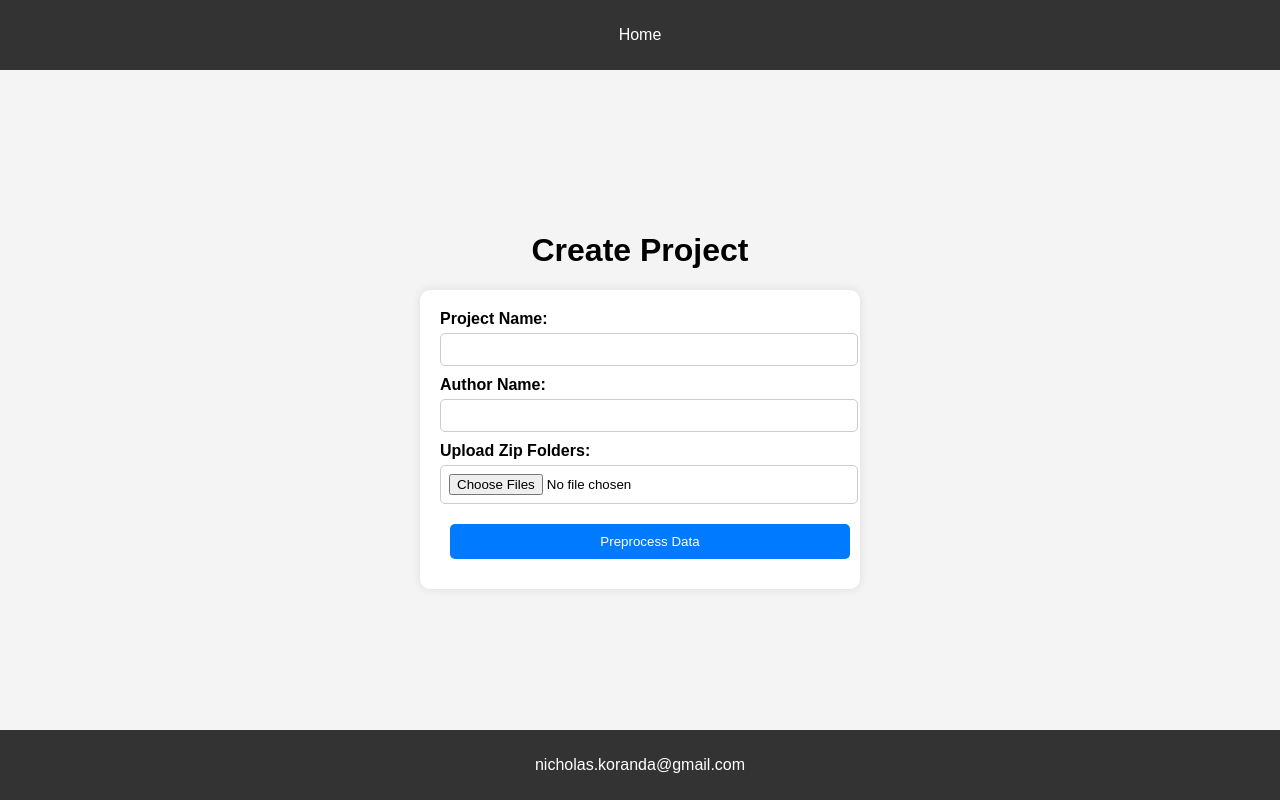
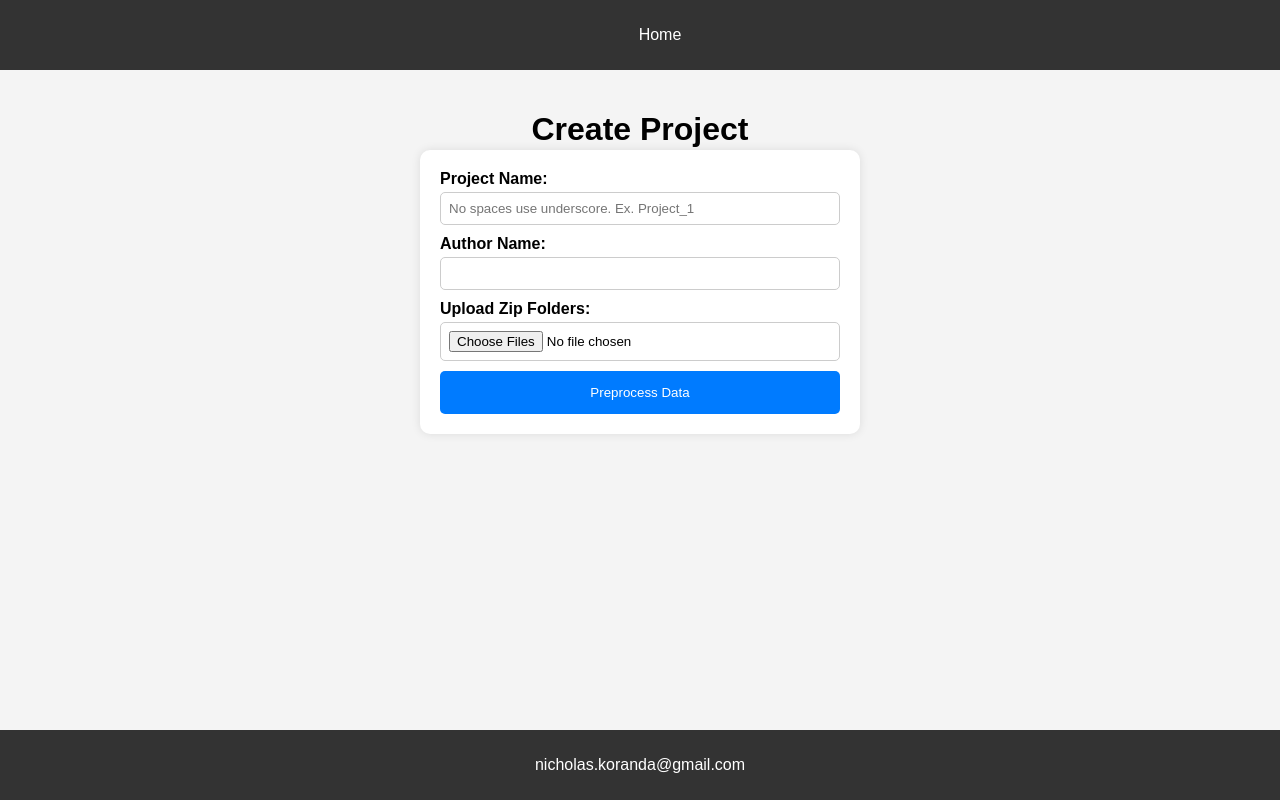
Before and after one commit to nkoranda97/ddl_website, a Flask app: page /upload in a window 1280 px wide. Run offline with Flask 3, Linux system fonts and the light colour scheme.

Commit message:
made styling a bit better, added loading icon and better delete button

```diff
--- a/flask_app/__init__.py
+++ b/flask_app/__init__.py
@@ -38,4 +38,6 @@ def create_app(test_config = None):
     from . import analyze
     app.register_blueprint(analyze.bp)
 
+
+
     return app
--- /dev/null
+++ b/flask_app/static/scripts.js
@@ -0,0 +1,3 @@
+function showLoading() {
+    document.getElementById('loader').style.display = 'block';
+}
--- a/flask_app/static/styles.css
+++ b/flask_app/static/styles.css
@@ -1,27 +1,33 @@
+html,
+body,
+  {
+  height: 100%;
+}
+
+/* style will apply to everything on screen */
+/* don't add too many styles here */
 body {
   font-family: Arial, sans-serif;
-    margin: 0;
-    padding: 0;
+  margin: 0;   /* no whitespace around page */
   background-color: #f4f4f4;
-    display: flex;
-    flex-direction: column;
-    min-height: 100vh;
+  display: flex; /* Defines the container as a flex container  */
+  flex-direction: column;   /* Stack items on top of eachother */
+  min-height: 100vh; /* take up at least full height of screen */
 }
 
+/* -------------------------- HEADER STYLING ----------------------------- */
 header {
+  text-align: center;
+  /* horizontally center links */
   background-color: #333;
   color: #fff;
   padding: 10px 0;
-    text-align: center;
 }
 
-nav ul {
-    list-style: none;
-    padding: 0;
-}
-
+/* applies to each navigation link, in your case just home */
 nav ul li {
   display: inline;
+  /* place horizontally next to eachother in a row */
   margin: 0 10px;
 }
 
@@ -30,58 +36,89 @@ nav ul li a {
   text-decoration: none;
 }
 
-main {
-    flex: 1;
-    display: flex;
-    justify-content: center;
-    align-items: center;
-    padding: 20px;
-    text-align: center;
-}
-
+/* -------------------------- FOOTER STYLING ----------------------------- */
 footer {
   background-color: #333;
   color: #fff;
-    text-align: center;
+  text-align: center; /* horizontally center text */
   padding: 10px 0;
+  margin-top: auto;
+}
+
+/* -------------------------- MAIN STYLING ----------------------------- */
+/* applies to all main content that's not in header or footer */
+
+main {
+  padding: 20px;
+  text-align: center; /* horizontally center all items */
+}
+
+h1 {
+  margin-bottom: 2px;
 }
 
 .button {
-    display: inline-block;
-    padding: 10px 20px;
-    margin: 10px;
-    background-color: #007BFF;
+  padding: 14px 20px;
+  background-color: #007bff;
   color: #fff;
   text-decoration: none;
   border-radius: 5px;
-    border: none;
-    cursor: pointer;
 }
+
+.buttonsRow {
+  padding-top: 36px;
+  margin: auto; /* horizontally center */
+  display: flex;
+  flex-direction: row;   /* Stack items next to eachother */
+  gap: 10px; /* spacing between buttons */
+}
+
 
 .button:hover {
   background-color: #0056b3;
 }
 
+.container {
+   background-color: #fff;
+  border-radius: 10px;
+  box-shadow: 0 0 10px rgba(0, 0, 0, 0.1);
+  width: 400px;
+  padding: 20px;
+  display: flex;
+  /* places inputs on top of eachother and fill width */
+  flex-direction: column;
+  text-align: left;
+  /* horizontally center */
+  margin: auto;
+}
+
 form {
   background-color: #fff;
-    padding: 20px;
   border-radius: 10px;
   box-shadow: 0 0 10px rgba(0, 0, 0, 0.1);
-    display: inline-block;
+  width: 400px;
+  padding: 20px;
+  display: flex;
+  /* places inputs on top of eachother and fill width */
+  flex-direction: column;
   text-align: left;
-    width: 100%;
-    max-width: 400px;
+  /* horizontally center */
+  margin: auto;
+}
+
+form.inline {
+    padding: 0; /* Remove padding for inline forms */
+    margin: 0; /* Remove margin for inline forms */
+    display: inline; /* Ensure the form is displayed inline */
   }
 
 form label {
-    display: block;
-    margin-bottom: 5px;
   font-weight: bold;
+  margin-bottom: 4px;
 }
 
 form input[type="text"],
 form input[type="file"] {
-    width: 100%;
   padding: 8px;
   margin-bottom: 10px;
   border: 1px solid #ccc;
@@ -89,9 +126,7 @@ form input[type="file"] {
 }
 
 form button {
-    width: 100%;
-    padding: 10px;
-    background-color: #007BFF;
+  background-color: #007bff;
   color: #fff;
   border: none;
   border-radius: 5px;
@@ -102,9 +137,63 @@ form button:hover {
   background-color: #0056b3;
 }
 
-.container {
-    display: flex;
-    justify-content: center;
-    align-items: center;
-    width: 100%;
+.delete-button {
+    background-color: transparent;
+    border: none;
+    color: #767778;
+    cursor: pointer;
+    font-size: 16px;
+    padding: none;
+    outline: none;
 }
+
+.delete-button i {
+    pointer-events: none; /* Prevents the icon from capturing the click event */
+}
+
+/* Table styling */
+table {
+    width: auto; /* Adjust width to fit content */
+    border-collapse: collapse;
+    margin: 0 auto 20px auto; /* Center the table horizontally */
+    table-layout: auto; /* Adjust column widths based on content */
+  }
+
+  table th, table td {
+    padding: 12px;
+    border: 1px solid #ddd;
+    text-align: center;
+    white-space: nowrap; /* Prevent wrapping of cell content */
+  }
+
+  table th {
+    background-color: #f2f2f2;
+  }
+
+  table tr:nth-child(even) {
+    background-color: #f9f9f9;
+  }
+
+  table tr:hover {
+    background-color: #f1f1f1;
+  }
+
+
+.loader {
+    border: 8px solid #f3f3f3;
+    border-radius: 50%;
+    border-top: 8px solid #999da0;
+    width: 30px;
+    height: 30px;
+    animation: spin 2s linear infinite;
+    position: fixed;
+    top: 55%;
+    left: 50%;
+    transform: translate(-50%, -50%);
+    z-index: 1000;
+}
+
+@keyframes spin {
+    0% { transform: rotate(0deg); }
+    100% { transform: rotate(360deg); }
+}
--- a/flask_app/templates/base.html
+++ b/flask_app/templates/base.html
@@ -5,6 +5,7 @@
     <meta name="viewport" content="width=device-width, initial-scale=1.0">
     <title>{% block title %}My Flask App{% endblock %}</title>
     <link rel="stylesheet" href="{{ url_for('static', filename='styles.css') }}">
+    <link rel="stylesheet" href="https://cdnjs.cloudflare.com/ajax/libs/font-awesome/6.0.0-beta3/css/all.min.css">
 </head>
 <body>
     <header>
--- a/flask_app/templates/select/upload.html
+++ b/flask_app/templates/select/upload.html
@@ -3,21 +3,23 @@
 {% block title %}Create Project{% endblock %}
 
 {% block content %}
-<div class="container">
-    <div>
-        <h1>Create Project</h1>
-        <form method="post" enctype="multipart/form-data" onsubmit="showLoading()">
+        <div>
+          <h1>Create Project</h1>
+          <form method="post" enctype="multipart/form-data" onsubmit="showLoading()">
             <label for="project_name">Project Name:</label>
-            <input type="text" id="project_name" name="project_name" required>
+            <input type="text" id="project_name" name="project_name" placeholder="No spaces use underscore. Ex. Project_1" required>
 
             <label for="author_name">Author Name:</label>
-            <input type="text" id="author_name" name="author_name" required>
+            <input type="text" id="author_name" name="author_name"required>
 
             <label for="folders">Upload Zip Folders:</label>
             <input type="file" id="folders" name="folders" multiple required>
 
             <button type="submit" class="button">Preprocess Data</button>
-        </form>
-    </div>
-</div>
+          </form>
+          <div id="loader" class="loader" style="display: none;"></div>
+          <link rel="stylesheet" href="{{ url_for('static', filename='styles.css') }}">
+          <script src="{{ url_for('static', filename='scripts.js') }}"></script>
+        </div>
+
 {% endblock %}
--- /dev/null
+++ b/run.py
@@ -0,0 +1,4 @@
+from flask_app import create_app
+app = create_app()
+if __name__ == "__main__":
+    app.run()
```
Also changed, not shown: flask_app/templates/select/project_list.html (+11 -4 lines). Lines whose indentation alone changed are shown as unchanged.
